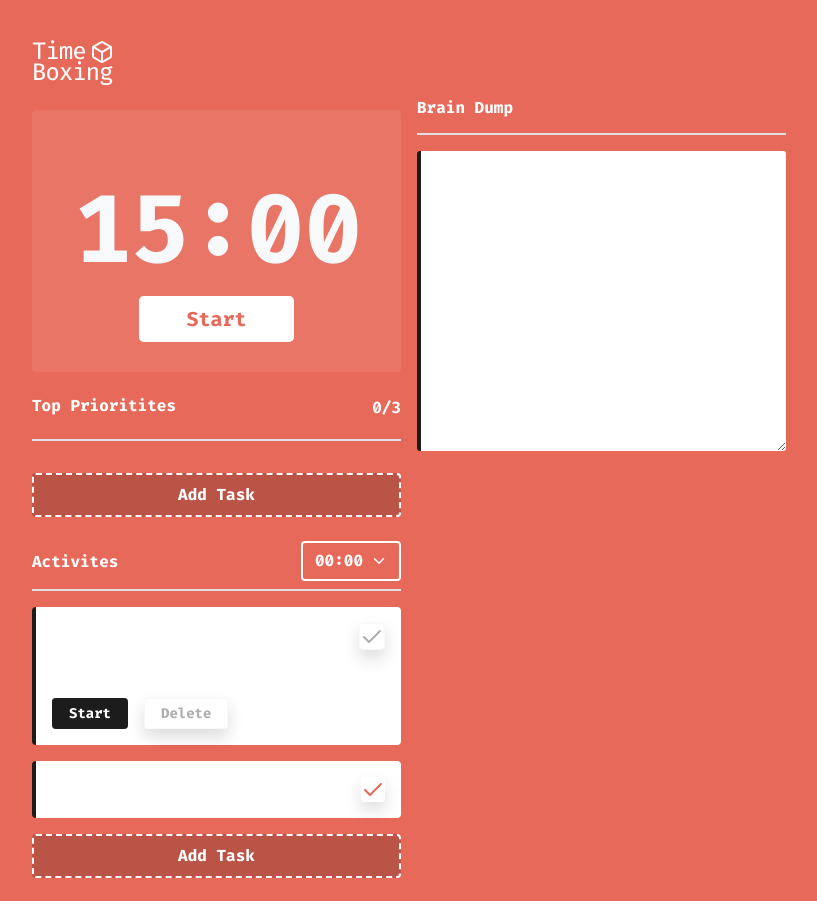
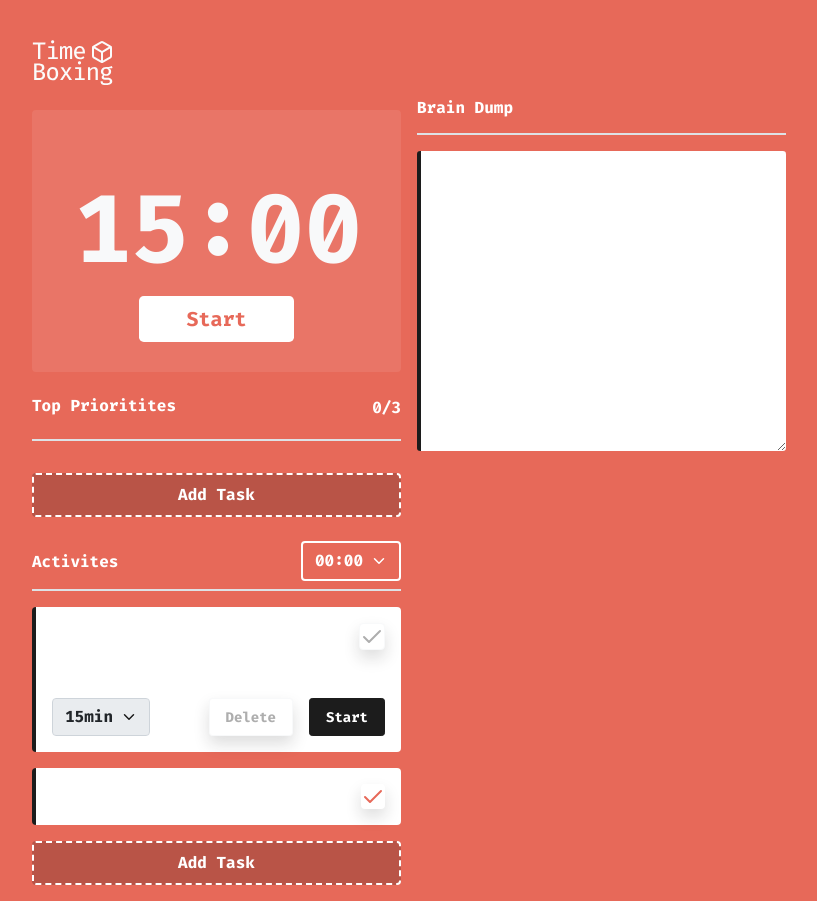
Before and after one commit to filipemelo2002/time-boxing, a React (Create React App) app: page / in a window 1280 px wide. Both pictures are taken after a click on the element 455 px from the left and 636 px from the top of the page. Shown: the whole page, without its empty margins (239-1056 px from the left). Built offline with nearby package versions, Linux system fonts and the light colour scheme.

Commit message:
TB-22 Add Remove Top Priority function

```diff
--- a/src/components/ActivityItem.js
+++ b/src/components/ActivityItem.js
@@ -1,7 +1,8 @@
 import { useState } from "react";
 import { ReactComponent as Icon } from "../assets/check.svg";
+import Select from "./Select";
 
-const ActivityItem = ({ done, title, description, duration }) => {
+const ActivityItem = ({ done, title, description, duration, onRemove }) => {
   const [openDescription, setOpenDescription] = useState(false);
   return (
     <div
@@ -29,10 +30,28 @@ const ActivityItem = ({ done, title, description, duration }) => {
         <>
           <p>{description}</p>
           <div className="d-flex gap-3">
-            <button className="btn btn-sm btn-dark">Start</button>
-            <button className="shadow btn btn-sm btn-light me-auto">
+            <Select
+              data={[
+                { name: "15min", value: 1 },
+                { name: "30min", value: 2 },
+                { name: "45min", value: 3 },
+                { name: "60min", value: 4 },
+              ]}
+              value={duration}
+              disabled
+              className="form-select select select-secondary me-auto"
+            />
+            <button
+              className="shadow btn btn-sm btn-light"
+              onClick={(event) => {
+                event.preventDefault();
+                event.stopPropagation();
+                onRemove();
+              }}
+            >
               Delete
             </button>
+            <button className="btn btn-sm btn-dark">Start</button>
           </div>
         </>
       )}
--- a/src/contexts/TimeBoxingContext.js
+++ b/src/contexts/TimeBoxingContext.js
@@ -20,9 +20,21 @@ const TimeBoxingContextProvider = ({ children }) => {
       topPriorities: [...timeBoxing.topPriorities, topPriority],
     });
   };
+
+  const onRemoveTopPriority = (id) => {
+    setTimeBoxing({
+      ...timeBoxing,
+      topPriorities: timeBoxing.topPriorities.filter((item) => item.id !== id),
+    });
+  };
   return (
     <TimeBoxingContext.Provider
-      value={{ ...timeBoxing, onAddTopPriority, onChangeBrainDump }}
+      value={{
+        ...timeBoxing,
+        onAddTopPriority,
+        onChangeBrainDump,
+        onRemoveTopPriority,
+      }}
     >
       {children}
     </TimeBoxingContext.Provider>
```
